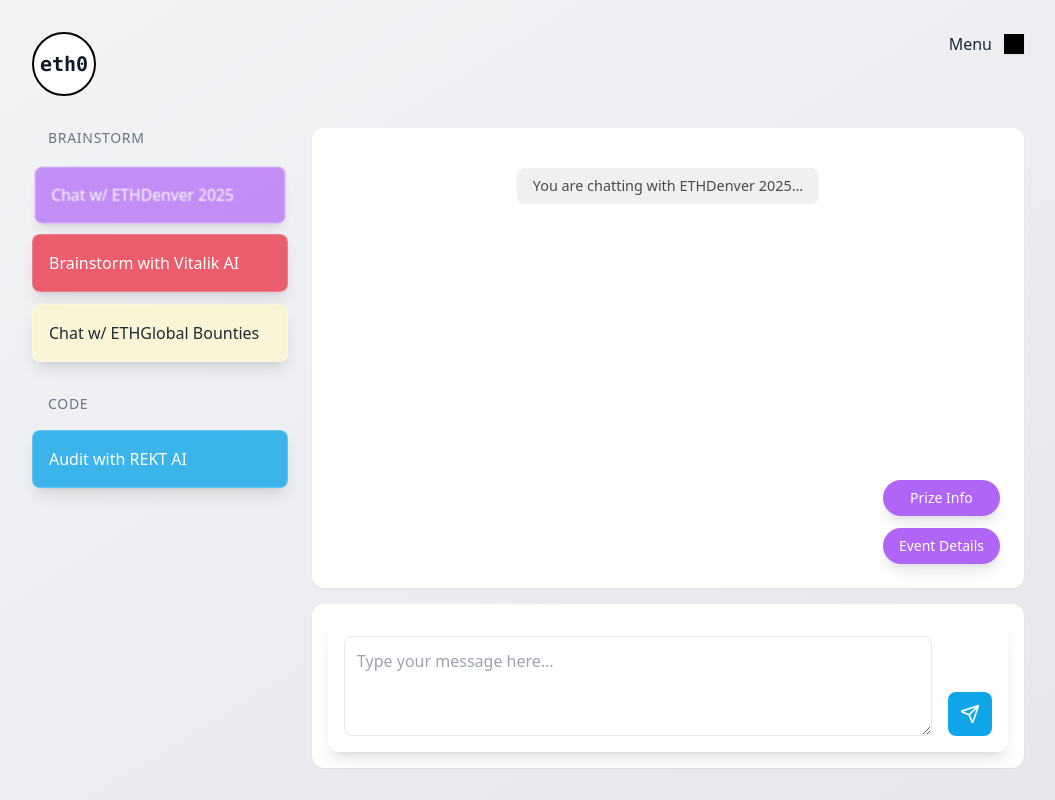
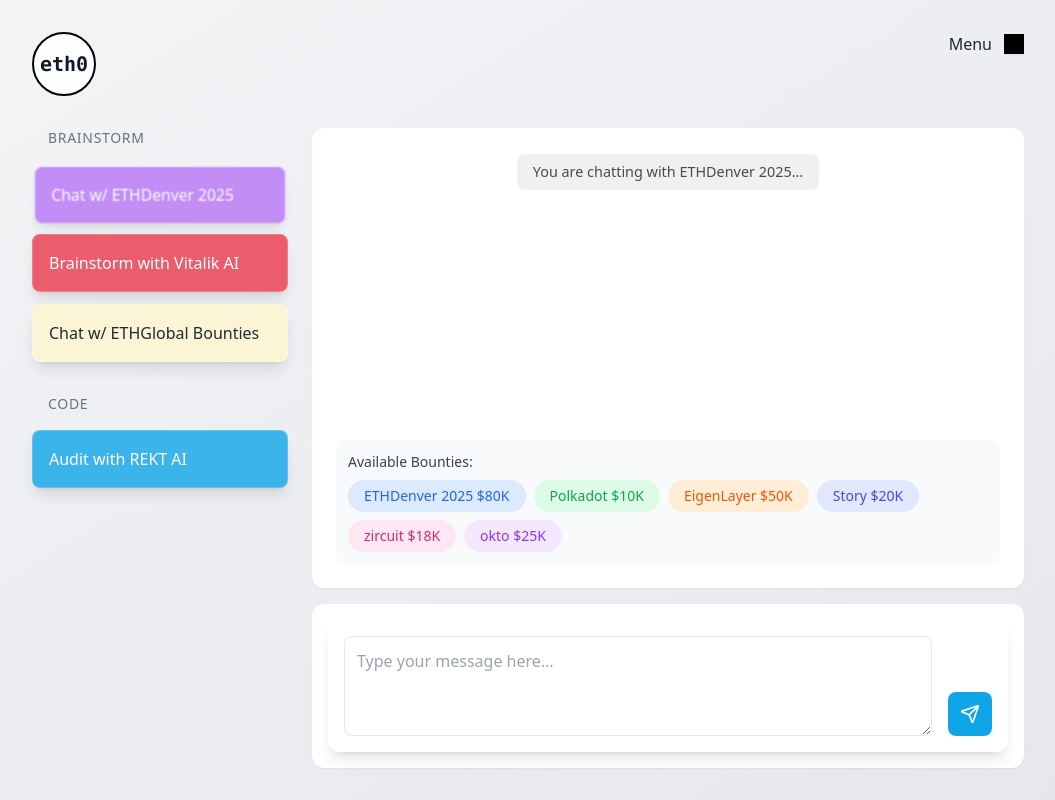
Before and after one commit to saboor2632/eth0, a React (Vite) app: page / in a window 1280 px wide. Shown: the whole page, without its empty margins (112-1167 px from the left). Built offline with nearby package versions, Linux system fonts and the light colour scheme.

Commit message:
available bounties panel

```diff
--- a/src/index.css
+++ b/src/index.css
@@ -235,7 +235,7 @@
   text-align: center;
   font-size: 0.9rem;
   color: #4a4a4a; /* Adjust color as needed */
-  margin: 1rem 0;
+  margin: 0.1rem;
   font-weight: normal; /* Adjust font weight */
   background-color: #f0f0f0; /* Light gray background */
   padding: 0.5rem 1rem;
--- a/src/pages/Index.tsx
+++ b/src/pages/Index.tsx
@@ -19,6 +19,12 @@ interface ChatHistory {
   rekt: string[];
 }
 
+interface BountyCategory {
+  name: string;
+  amount: string;
+  color: string;
+}
+
 const Index = () => {
   const [input, setInput] = useState("");
   const [selectedDataset, setSelectedDataset] = useState<"bounties" | "vitalik" | "rekt" | "ethdenver">("ethdenver");
@@ -32,6 +38,16 @@ const Index = () => {
     rekt: []
   });
   const chatContainerRef = useRef<HTMLDivElement>(null);
+  const [selectedBounties, setSelectedBounties] = useState<string[]>([]);
+
+  const bountyCategories: BountyCategory[] = [
+    { name: "ETHDenver 2025", amount: "$80K", color: "bg-blue-100 text-blue-600" },
+    { name: "Polkadot", amount: "$10K", color: "bg-green-100 text-green-600" },
+    { name: "EigenLayer", amount: "$50K", color: "bg-orange-100 text-orange-600" },
+    { name: "Story", amount: "$20K", color: "bg-indigo-100 text-indigo-600" },
+    { name: "zircuit", amount: "$18K", color: "bg-pink-100 text-pink-600" },
+    { name: "okto", amount: "$25K", color: "bg-purple-100 text-purple-600" },
+  ];
 
   // Auto scroll to bottom when new messages arrive
   useEffect(() => {
@@ -247,6 +263,14 @@ const Index = () => {
     setSelectedDataset(dataset);
   };
 
+  const toggleBounty = (bountyName: string) => {
+    setSelectedBounties(prev =>
+      prev.includes(bountyName)
+        ? prev.filter(b => b !== bountyName)
+        : [...prev, bountyName]
+    );
+  };
+
   return (
     <div className="min-h-screen bg-gradient-to-br from-gray-100 to-gray-200 bg-[url('/noise.png')] bg-repeat">
       <div className="container mx-auto px-4 py-4 sm:py-8 flex flex-col min-h-screen">
@@ -355,10 +379,12 @@ const Index = () => {
                 </p>
               </div>
 
-              {/* Adjusted chat container to start below status message */}
+              {/* Chat container with adjusted bottom spacing */}
               <div
                 ref={chatContainerRef}
-                className="absolute top-20 left-6 right-6 bottom-20 overflow-y-auto scrollbar-thin scrollbar-thumb-gray-200 scrollbar-track-transparent"
+                className="absolute top-20 left-6 right-6 bottom-32 overflow-y-auto
+                  scrollbar-thin scrollbar-thumb-gray-300 hover:scrollbar-thumb-gray-400
+                  scrollbar-track-gray-100 pr-8"
               >
                 <AnimatePresence>
                   {chatHistory[selectedDataset].map((msg, index) => (
@@ -368,36 +394,39 @@ const Index = () => {
                       animate={{ opacity: 1, y: 0 }}
                       exit={{ opacity: 0 }}
                       transition={{ duration: 0.2 }}
-                      className="mb-4"
+                      className="mb-0.5"
                     >
-                      <div className="bg-gray-50 rounded-lg p-4 max-w-3xl mx-auto prose prose-sm">
+                      <div className="bg-gray-50/80 backdrop-blur-sm rounded-lg p-4 mx-0.5
+                        prose prose-sm prose-headings:text-gray-800
+                        prose-p:text-gray-600 prose-p:leading-relaxed
+                        prose-strong:text-gray-700 prose-strong:font-semibold
+                        prose-code:text-gray-800 prose-code:bg-gray-100/80
+                        prose-a:text-blue-600 hover:prose-a:text-blue-700
+                        shadow-sm"
+                      >
                         <ReactMarkdown
                           components={{
-                            // Style code blocks
                             code: ({ node, inline, className, children, ...props }) => {
                               if (inline) {
-                                return <code className="bg-gray-100 rounded px-1" {...props}>{children}</code>
+                                return <code className="bg-gray-100/80 rounded px-1.5 py-0.5 text-sm" {...props}>{children}</code>
                               }
                               return (
                                 <div className="bg-gray-800 rounded-lg p-4 my-2">
-                                  <code className="text-white" {...props}>
+                                  <code className="text-gray-100 text-sm" {...props}>
                                     {children}
                                   </code>
                                 </div>
                               )
                             },
-                            // Style links
-                            a: ({ node, children, ...props }) => (
-                              <a className="text-blue-500 hover:text-blue-600" {...props}>
-                                {children}
-                              </a>
+                            p: ({ children }) => (
+                              <p className="my-2 text-[15px] leading-relaxed">{children}</p>
                             ),
-                            // Style lists
-                            ul: ({ node, children, ...props }) => (
-                              <ul className="list-disc pl-4 my-2" {...props}>
-                                {children}
-                              </ul>
+                            ul: ({ children }) => (
+                              <ul className="my-2 space-y-1 list-disc pl-4">{children}</ul>
                             ),
+                            li: ({ children }) => (
+                              <li className="text-gray-600">{children}</li>
+                            )
                           }}
                         >
                           {msg}
@@ -408,30 +437,46 @@ const Index = () => {
                 </AnimatePresence>
               </div>
 
-              {/* Floating action buttons - adjusted position */}
-              <div className="absolute bottom-6 right-6 flex flex-col gap-3 z-10">
-                {getFloatingButtons().map((button, index) => (
+              {/* Bounties section with reduced spacing */}
+              {selectedDataset === "ethdenver" && (
+                <div className="absolute bottom-6 left-6 right-6 bg-gray-50 rounded-lg p-3">
+                  <h3 className="text-sm font-medium text-gray-700 mb-2">Available Bounties:</h3>
+                  <div className="flex flex-wrap gap-2">
+                    {bountyCategories.map((bounty) => (
+                      <button
+                        key={bounty.name}
+                        onClick={() => toggleBounty(bounty.name)}
+                        className={cn(
+                          "px-4 py-1.5 rounded-full text-sm font-medium transition-all",
+                          bounty.color,
+                          selectedBounties.includes(bounty.name)
+                            ? "ring-2 ring-offset-2 ring-current"
+                            : "hover:ring-2 hover:ring-offset-2 hover:ring-current/50"
+                        )}
+                      >
+                        {bounty.name} {bounty.amount && `${bounty.amount}`}
+                      </button>
+                    ))}
+                  </div>
+                </div>
+              )}
+
+              {/* Floating action buttons with adjusted position */}
+              <div className="absolute bottom-6 right-6 flex items-center gap-3 z-20">
+                {chatHistory[selectedDataset].length > 0 && (
                   <motion.button
-                    key={button.label}
                     initial={{ opacity: 0, x: 20 }}
                     animate={{ opacity: 1, x: 0 }}
-                    transition={{ delay: index * 0.1 }}
-                    onClick={button.action}
                     className={cn(
                       "px-4 py-2 rounded-full text-sm font-medium shadow-lg",
-                      "backdrop-blur-sm transition-all hover:scale-105",
-                      "disabled:opacity-50 disabled:cursor-not-allowed",
-                      selectedDataset === "vitalik"
-                        ? "bg-red-400/90 text-white hover:bg-red-500/90"
-                        : selectedDataset === "ethdenver"
-                          ? "bg-purple-500/90 text-white hover:bg-purple-600/90"
-                          : "bg-yellow-100/90 text-gray-800 hover:bg-yellow-200/90"
+                      "bg-red-400/90 text-white hover:bg-red-500/90",
+                      "backdrop-blur-sm transition-all hover:scale-105"
                     )}
-                    disabled={isLoading}
+                    onClick={() => handleVetWithVitalik()}
                   >
-                    {button.label}
+                    Vet w/ Vitalik AI
                   </motion.button>
-                ))}
+                )}
               </div>
             </div>
 
```
